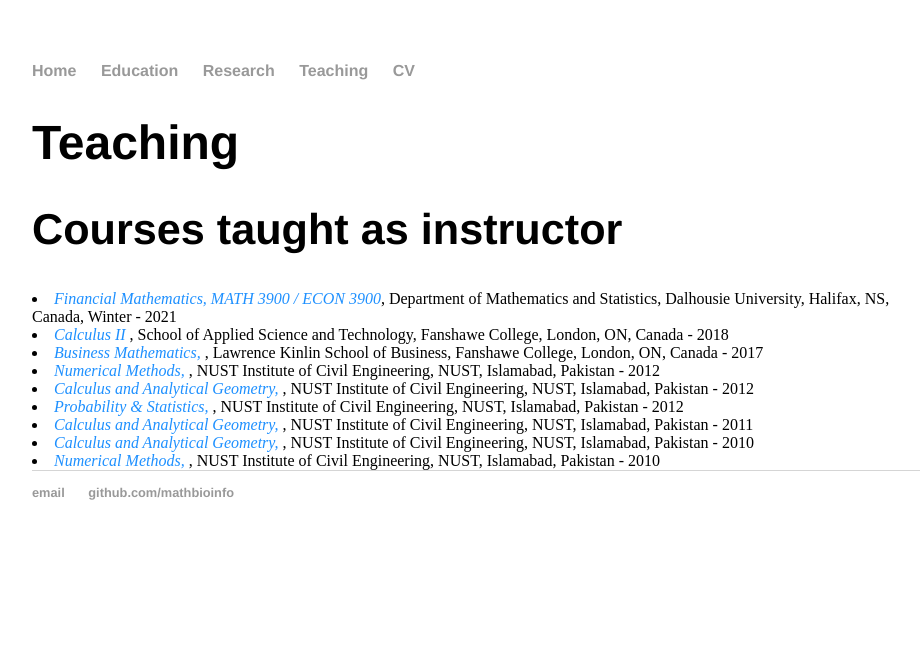
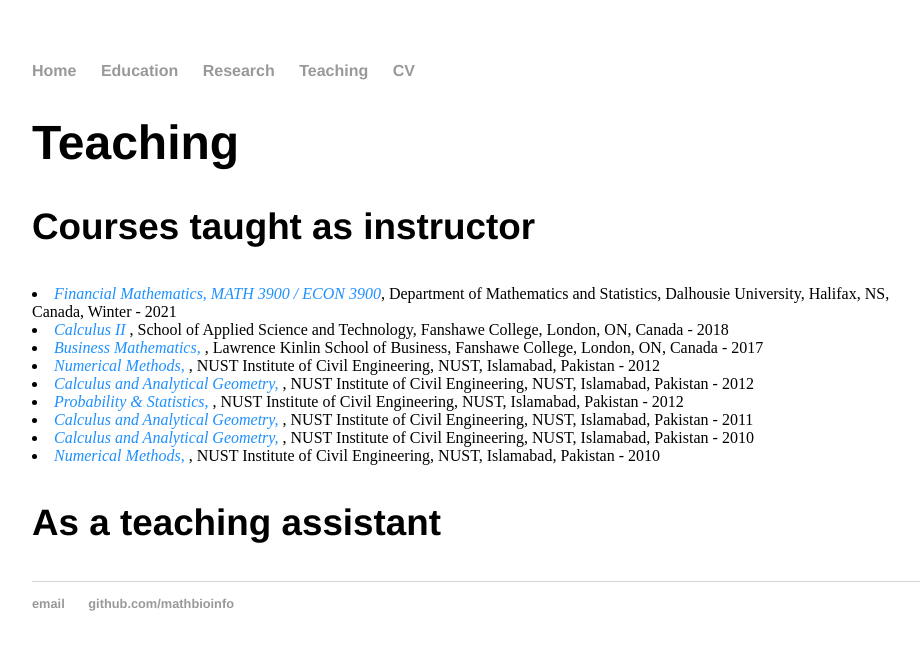
Before and after one commit to MathBioInfo/amjadkhan, a Jekyll site: the page built from Teaching/index.html, in a window 1280 px wide. Shown: the top 650 px of the page, without its empty margins (160-1080 px from the left). Built offline with Jekyll 4.4.1, drawn with Linux system fonts in a browser that asks for light colours.

Commit message:
Update index.html

```diff
--- a/Teaching/index.html
+++ b/Teaching/index.html
@@ -6,7 +6,7 @@
 		<div class="Teaching">
 			<h1>Teaching</h1>
 			<link rel="stylesheet" type="text/css" href="css/main.css">
-			<h2> Courses taught as instructor</h2>
+			<h3> Courses taught as instructor</h3>
 			<li> <a style="color:DodgerBlue;" href="https://cdn.dal.ca/content/dam/dalhousie/pdf/faculty/science/math-stats/Math%203900%20Winter%202021%20Khan.pdf"><i>Financial Mathematics, MATH 3900 / ECON 3900</i></a>, Department of Mathematics and Statistics, Dalhousie University, Halifax, NS, Canada, Winter -
 2021
 			<li> <i style="color:DodgerBlue;">Calculus II </i>, School of Applied Science and Technology, Fanshawe College, London, ON, Canada - 2018
@@ -18,5 +18,7 @@
 			<li> <i style="color:DodgerBlue;">Calculus and Analytical Geometry, </i>, NUST Institute of Civil Engineering, NUST, Islamabad, Pakistan - 2010
 			<li> <i style="color:DodgerBlue;">Numerical Methods, </i>, NUST Institute of Civil Engineering, NUST, Islamabad, Pakistan - 2010
 
+				<h3> As a teaching assistant </h3>
+
 
 </div>
```
